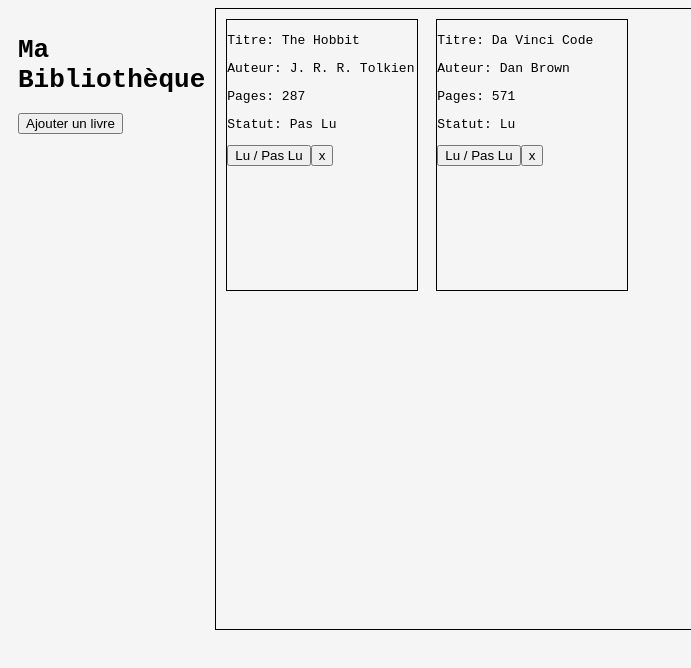
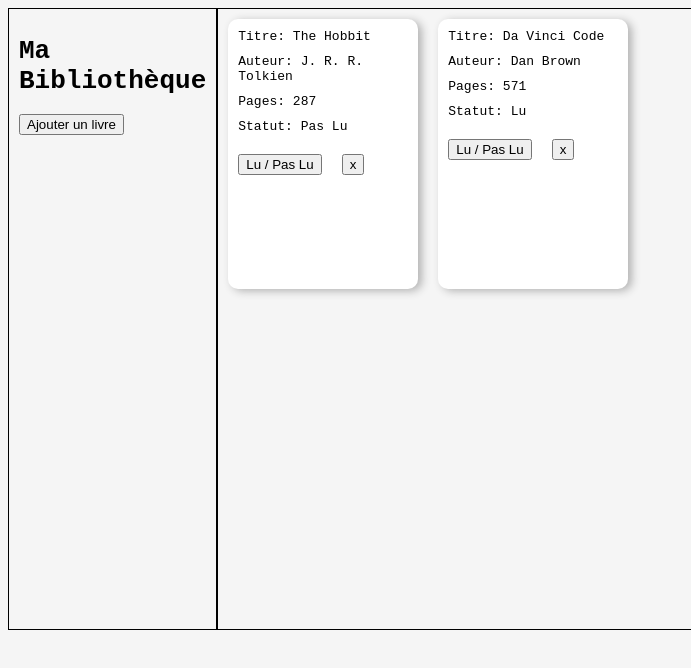
Before and after one commit to Poudlardo/odin_projects, a plain HTML site: page mini_bibliotheque/index.html in a window 1280 px wide. Shown: the top 668 px of the page, without its empty margins (0-691 px from the left). Drawn offline with Linux system fonts and the light colour scheme.

Commit message:
start stylizing card

```diff
--- a/mini_bibliotheque/style.css
+++ b/mini_bibliotheque/style.css
@@ -10,10 +10,11 @@ body {
 
 #form-column {
     padding: 10px;
+    border: 1px solid black;
+    height: 600px;
 }
 
 form {
-    border: 1px solid black;
     height: 160px;
     width: 270px;
 }
@@ -28,7 +29,13 @@ form {
     padding: 10px;
 }
 .card {
-    border: 1px solid black;
+    background-color: rgb(255, 255, 255);
+    border-radius: 10px;
+    box-shadow: 4px 2px 8px rgb(179, 179, 179);
     height: 270px;
     width: 190px;
 }
+
+.card > * {
+    margin: 10px;
+}
```
